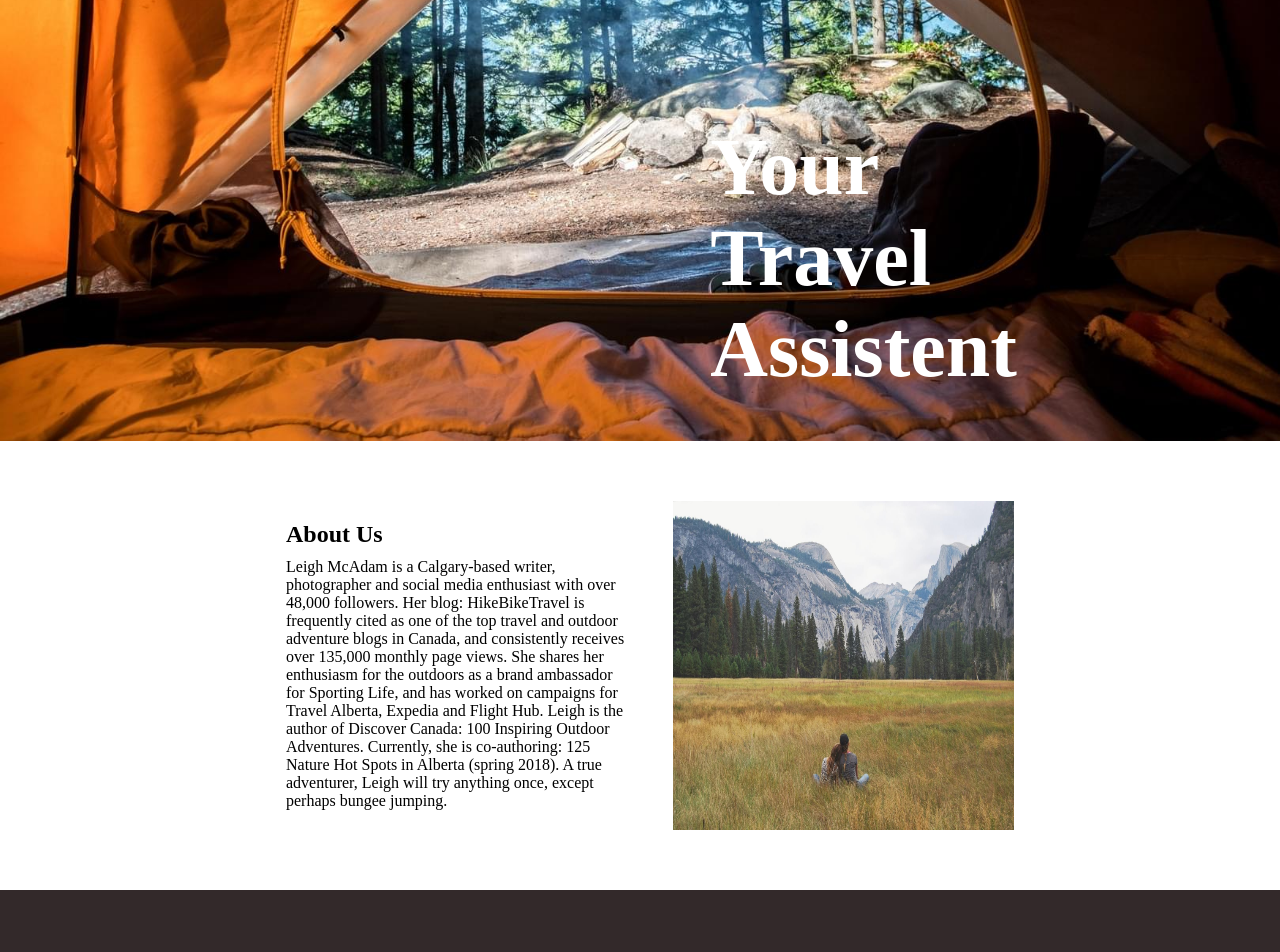
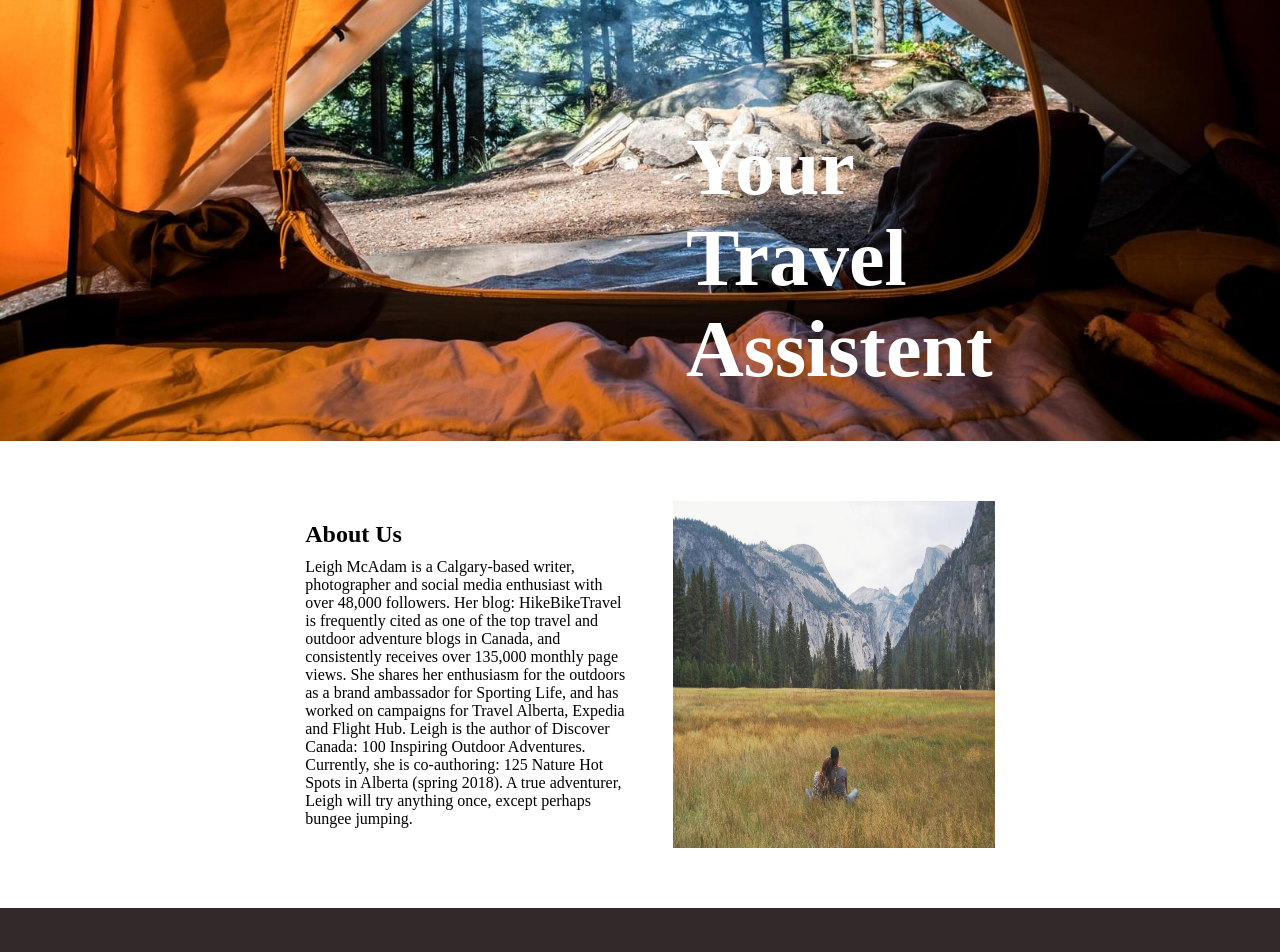
Before and after one commit to svetlaase/prvniproject, a plain HTML site: page CVProject/index.html in a window 1280 px wide. Shown: the part 400-1352 px from the top of the page. Drawn offline with Linux system fonts and the light colour scheme.

Commit message:
Update style.css

```diff
--- a/CVProject/style.css
+++ b/CVProject/style.css
@@ -148,7 +148,7 @@ img {
   font-size: 80px;
   text-align: left;
   position: absolute;
-  padding-right: 15%;
+  padding-right: 17%;
   right: 4%;
   bottom: 6%;
 }
@@ -169,7 +169,7 @@ img {
 
 .section-content-section {
   padding: 50px 0;
-  width: 60%;
+  width: 57%;
   margin: 0 auto;
 }
 
```
